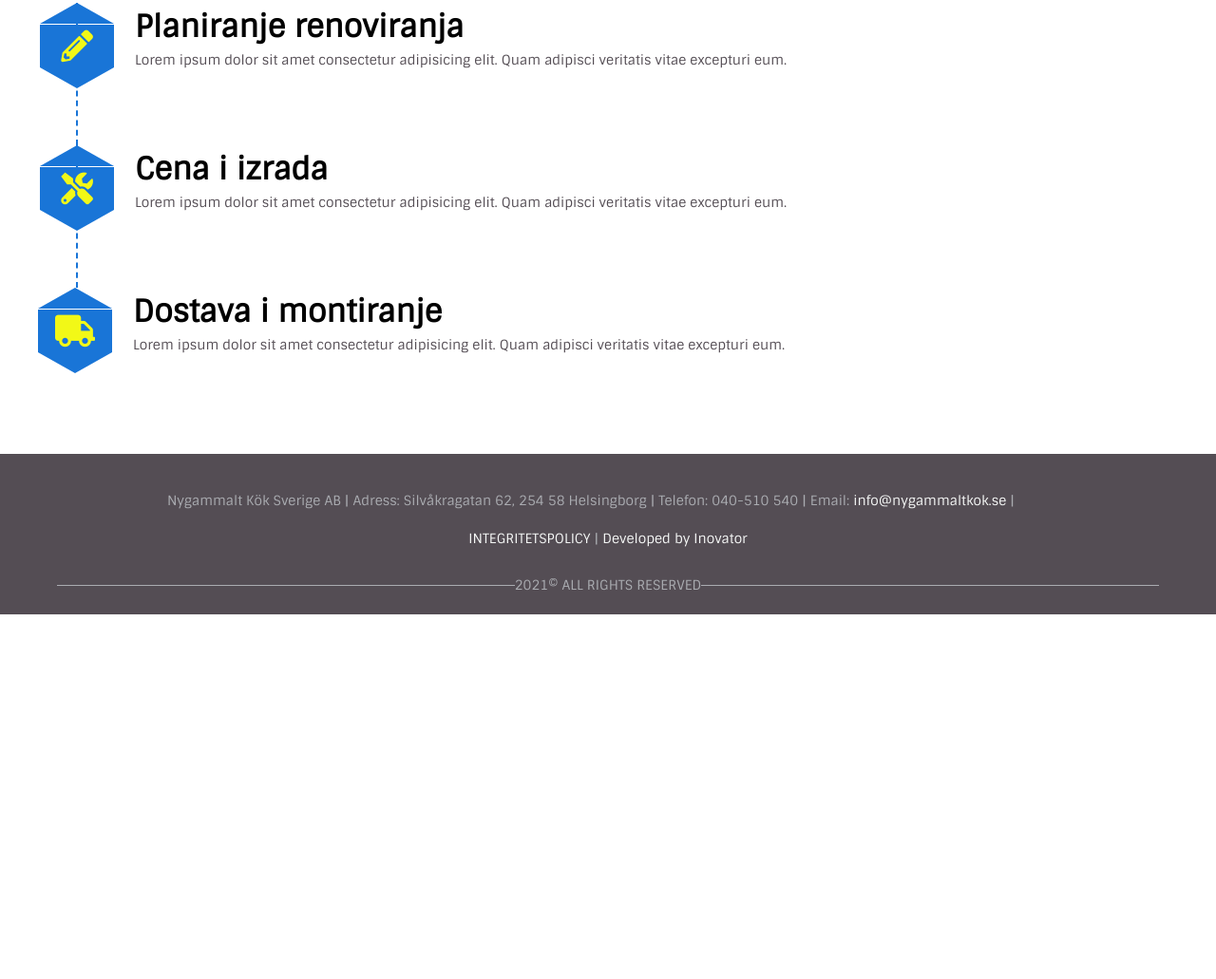
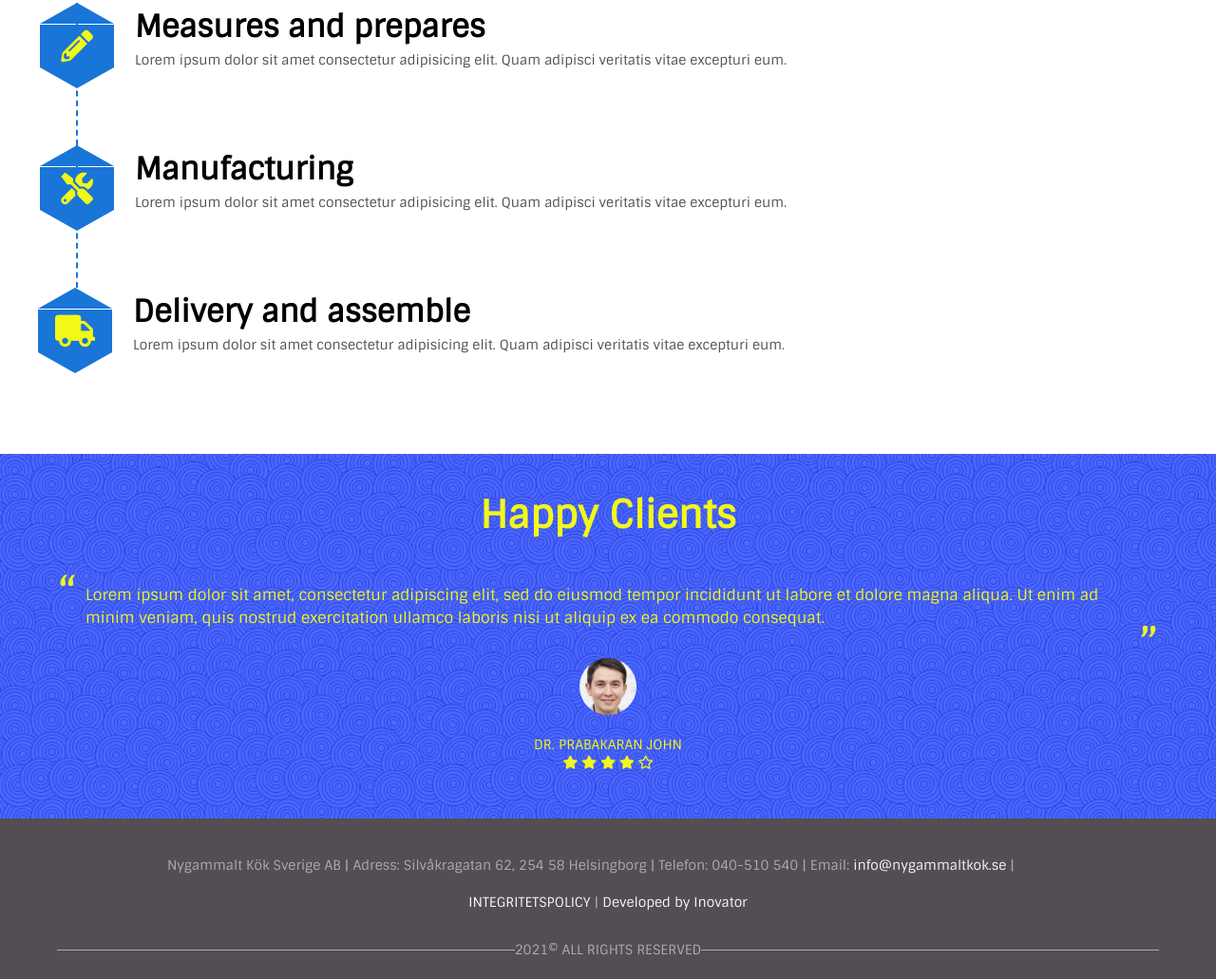
Before and after one commit to 30jovic03/inovator-Nygammalt-kok, a plain HTML site: page index.html in a window 1280 px wide. Shown: the part 926-1957 px from the top of the page at 95% size. Before the commit the page ends 1573 px from the top, so only its background shows below. Drawn offline with Linux system fonts and the light colour scheme.

Commit message:
Implement clients section

```diff
--- a/assets/css/index.css
+++ b/assets/css/index.css
@@ -220,6 +220,68 @@ li.logo img {
 
 /* clients */
 
+#clients {
+  background: url("/assets/images/client_background.jpg") no-repeat center
+    center/cover;
+}
+
+.reviews {
+  display: flex;
+  flex-direction: column;
+  align-items: center;
+  padding: 2rem 0;
+  color: var(--color-yellow);
+}
+
+.reviews div {
+  padding-bottom: 1rem;
+}
+
+.reviews h2 {
+  color: var(--color-yellow);
+  padding-bottom: 1rem;
+}
+
+.reviews blockquote {
+  background-color: transparent;
+  display: block;
+  font-size: 16px;
+  font-weight: 400;
+  line-height: 1.5em;
+  margin: 0;
+  padding: 25px 50px 30px;
+  position: relative;
+}
+
+.reviews blockquote:before,
+.reviews blockquote:after {
+  content: "\201C";
+  position: absolute;
+  color: var(--color-yellow);
+  font-size: 50px;
+  font-style: normal;
+}
+
+.reviews blockquote:before {
+  top: 25px;
+  left: 20px;
+}
+
+.reviews blockquote:after {
+  content: "\201D";
+  right: 20px;
+  bottom: 0;
+}
+
+.reviews img {
+  border-radius: 50%;
+  height: 60px;
+}
+
+.reviews i {
+  color: var(--color-yellow);
+}
+
 /* products */
 
 /* footer */
--- a/index.html
+++ b/index.html
@@ -48,7 +48,7 @@
           </div>
         </div>
         <div class="step-text">
-          <h3>Planiranje renoviranja</h3>
+          <h3>Measures and prepares</h3>
           <p>Lorem ipsum dolor sit amet consectetur adipisicing elit. Quam adipisci veritatis vitae excepturi eum.</p>
         </div>
       </div>
@@ -61,7 +61,7 @@
           </div>
         </div>
         <div class="step-text">
-          <h3>Cena i izrada</h3>
+          <h3>Manufacturing</h3>
           <p>Lorem ipsum dolor sit amet consectetur adipisicing elit. Quam adipisci veritatis vitae excepturi eum.</p>
         </div>
       </div>
@@ -74,14 +74,31 @@
           </div>
         </div>
         <div class="step-text">
-          <h3>Dostava i montiranje</h3>
+          <h3>Delivery and assemble</h3>
           <p>Lorem ipsum dolor sit amet consectetur adipisicing elit. Quam adipisci veritatis vitae excepturi eum.</p>
         </div>
       </div>
     </div>
   </section>
-  <section id="clients"></section>
   <section id="products"></section>
+  <section id="clients">
+    <div class="container">
+      <div class="reviews">
+        <h2>Happy Clients</h2>
+        <blockquote>Lorem ipsum dolor sit amet, consectetur adipiscing elit, sed do eiusmod tempor incididunt ut labore et dolore magna aliqua. Ut enim ad minim veniam, quis nostrud exercitation ullamco laboris nisi ut aliquip ex ea commodo consequat.
+        </blockquote>
+        <div><img src="/assets/images/fake-person.jpg" alt="" /></div>
+        <p>DR. PRABAKARAN JOHN</p>
+        <div>
+          <i class="fas fa-star"></i>
+          <i class="fas fa-star"></i>
+          <i class="fas fa-star"></i>
+          <i class="fas fa-star"></i>
+          <i class="far fa-star"></i>
+        </div>
+      </div>
+    </div>
+  </section>
 </body>
 <footer>
   <div class="container">
```
Also changed, not shown: assets/images/client_background.jpg (added), assets/images/fake-person.jpg (added).
